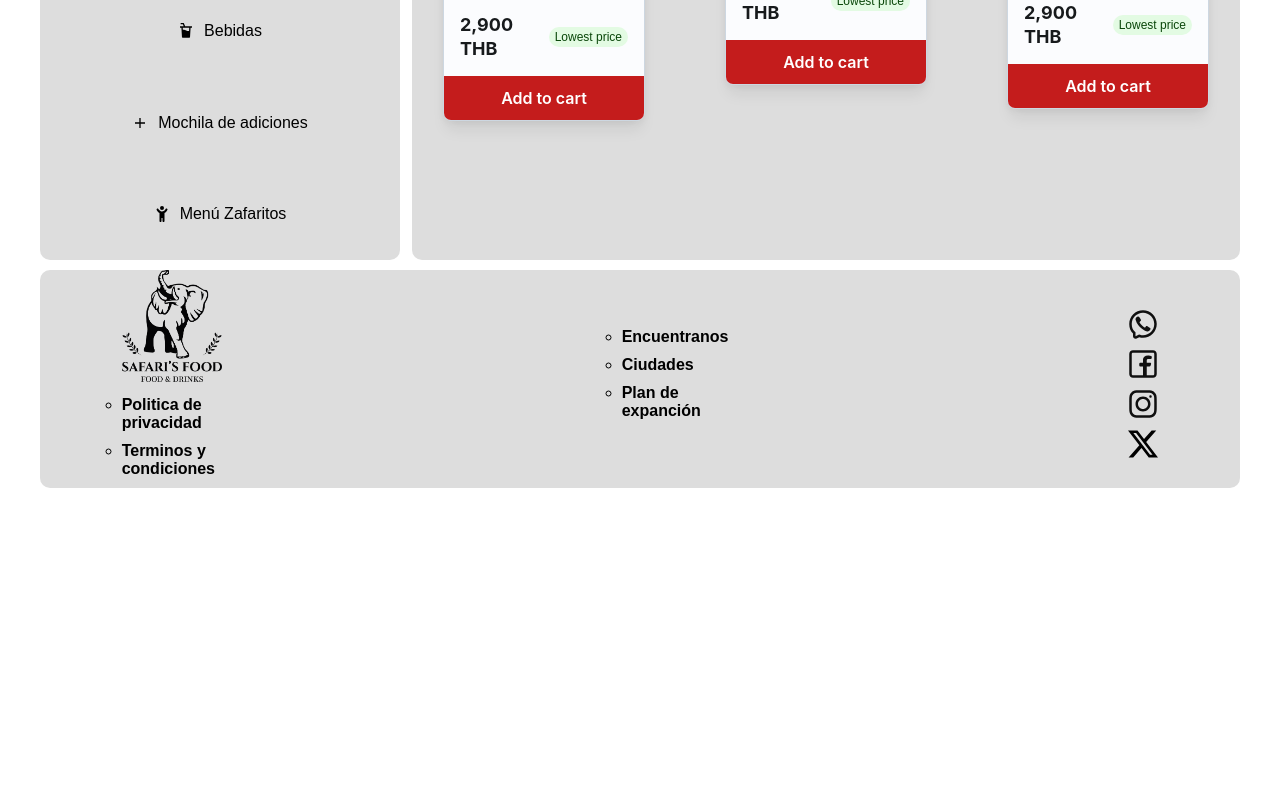
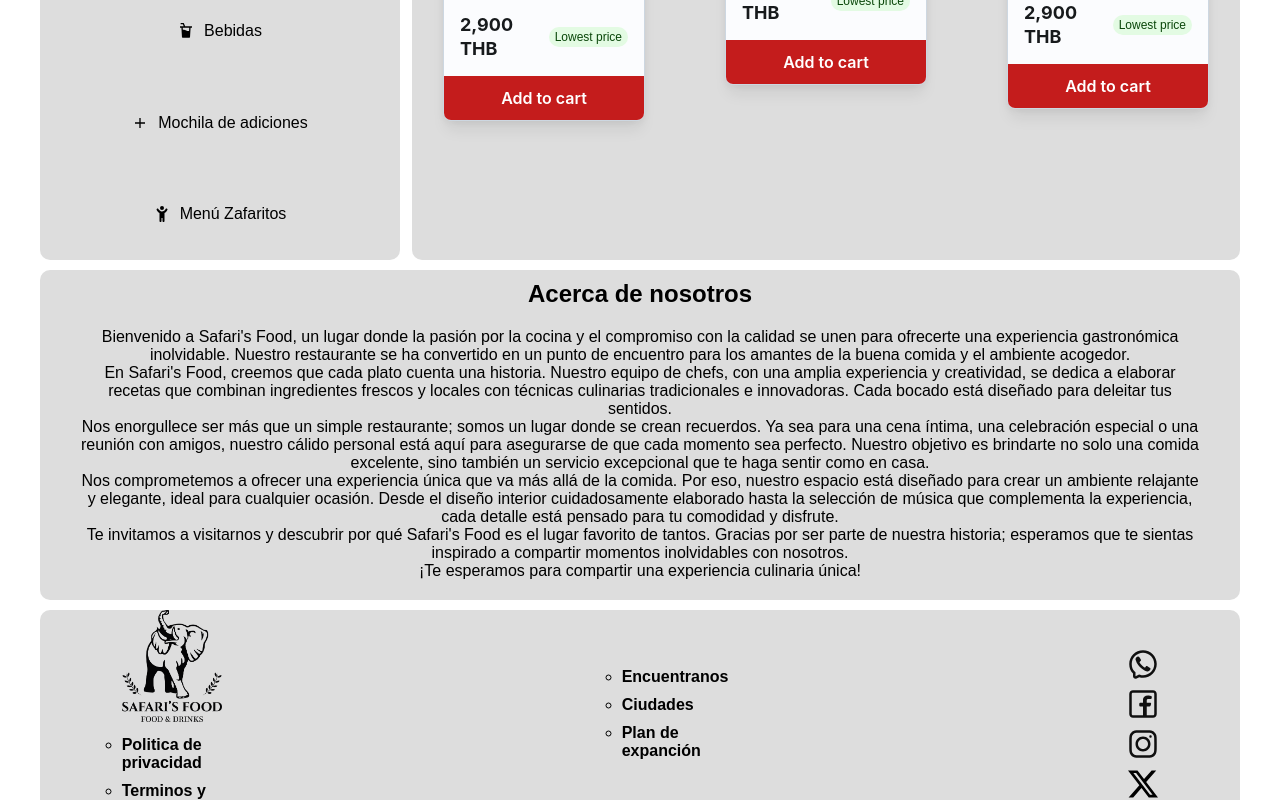
Before and after one commit to GeraldineRomer/test-react-git, a React (Vite) app: page / in a window 1280 px wide. Shown: the part 500-1300 px from the top of the page. Before the commit the page ends 988 px from the top, so only its background shows below. Built offline with nearby package versions, Linux system fonts and the light colour scheme.

Commit message:
section about us

```diff
--- a/src/App.css
+++ b/src/App.css
@@ -7,6 +7,7 @@
 
 .header,
 .main,
+.about,
 .footer{
   width: 98%;
   max-width: 1200px;
--- a/src/App.tsx
+++ b/src/App.tsx
@@ -3,6 +3,7 @@ import './App.css'
 import Header from './components/Header'
 import Main from './components/Main'
 import Footer from './components/Footer'
+import About from './components/About'
 
 function App() {
 
@@ -10,6 +11,7 @@ function App() {
     <>
       <Header/>
       <Main/>
+      <About/>
       <Footer/>
     </>
   )
--- /dev/null
+++ b/src/components/About.tsx
@@ -0,0 +1,18 @@
+import React from 'react';
+import '../styles/About.css'
+
+export default function About() {
+  return (
+    <div className='about'>
+        <h2 className='about__title'>Acerca de nosotros</h2>
+        <p className='about__text'>
+        Bienvenido a Safari's Food, un lugar donde la pasión por la cocina y el compromiso con la calidad se unen para ofrecerte una experiencia gastronómica inolvidable. Nuestro restaurante se ha convertido en un punto de encuentro para los amantes de la buena comida y el ambiente acogedor.<br></br>
+        En Safari's Food, creemos que cada plato cuenta una historia. Nuestro equipo de chefs, con una amplia experiencia y creatividad, se dedica a elaborar recetas que combinan ingredientes frescos y locales con técnicas culinarias tradicionales e innovadoras. Cada bocado está diseñado para deleitar tus sentidos.<br></br>
+        Nos enorgullece ser más que un simple restaurante; somos un lugar donde se crean recuerdos. Ya sea para una cena íntima, una celebración especial o una reunión con amigos, nuestro cálido personal está aquí para asegurarse de que cada momento sea perfecto. Nuestro objetivo es brindarte no solo una comida excelente, sino también un servicio excepcional que te haga sentir como en casa.<br></br>
+        Nos comprometemos a ofrecer una experiencia única que va más allá de la comida. Por eso, nuestro espacio está diseñado para crear un ambiente relajante y elegante, ideal para cualquier ocasión. Desde el diseño interior cuidadosamente elaborado hasta la selección de música que complementa la experiencia, cada detalle está pensado para tu comodidad y disfrute.<br></br>
+        Te invitamos a visitarnos y descubrir por qué Safari's Food es el lugar favorito de tantos. Gracias por ser parte de nuestra historia; esperamos que te sientas inspirado a compartir momentos inolvidables con nosotros.<br></br>
+        ¡Te esperamos para compartir una experiencia culinaria única!
+        </p>
+    </div>
+  )
+}
--- /dev/null
+++ b/src/styles/About.css
@@ -0,0 +1,22 @@
+.about{
+    display: flex;
+    align-items: center;
+    justify-content: center;
+    flex-direction: column;
+    border-radius: 10px;
+    min-height: 50px;
+    background-color: rgb(221, 221, 221);
+    margin-top: 10px;
+    margin-bottom: 10px;
+}
+
+.about .about__title{
+    text-align: center;
+    margin-top: 10px;
+    margin-bottom: 10px;
+}
+
+.about .about__text{
+    text-align: center;
+    margin: 10px 40px 20px;
+}
```
Also changed, not shown: src/components/Main.tsx (+4 -3 lines).
